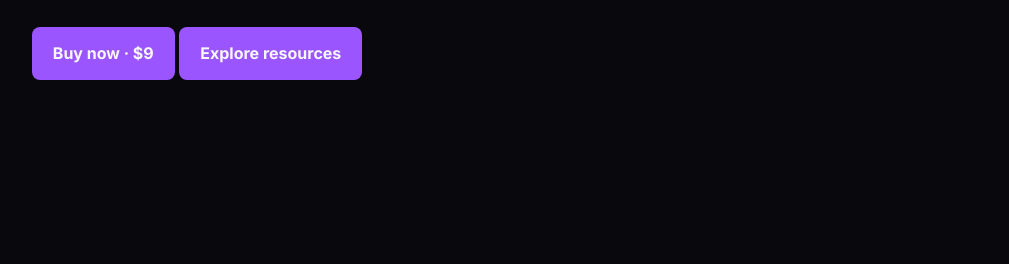
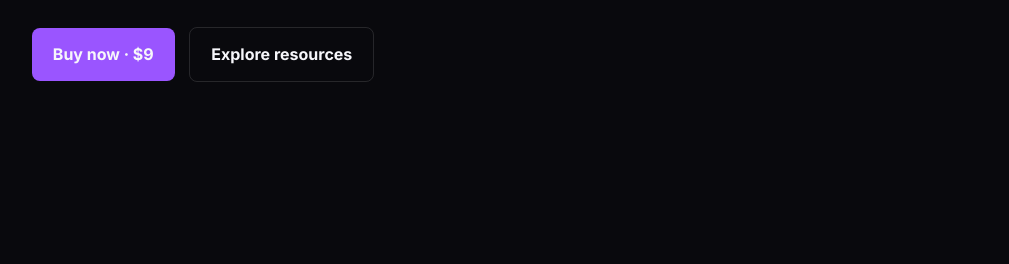
Before and after one commit to yasdos02/yasdos, a plain HTML site: page index.html in a window 1280 px wide. Shown: the part 536-800 px from the top of the page, without its empty margins (135-1144 px from the left). Drawn offline with Linux system fonts and the light colour scheme.

Commit message:
Style secondary button

```diff
--- a/styles.css
+++ b/styles.css
@@ -37,6 +37,8 @@ h1 span { background: linear-gradient(90deg, var(--purple), var(--cyan)); -webki
 .intro { max-width: 560px; color: var(--muted); font-size: 1.08rem; margin-bottom: 30px; }
 .button { display: inline-block; background: var(--purple); padding: 13px 21px; border-radius: 8px; text-decoration: none; font-weight: 700; }
 .button:hover { filter: brightness(1.15); }
+.button.secondary { background: transparent; border: 1px solid var(--line); margin-left: 10px; }
+.hero .button { margin-bottom: 10px; }
 .section { max-width: 1100px; margin: auto; padding: 75px 6%; }
 .section-heading { max-width: 650px; margin-bottom: 30px; }
 h2 { font-size: clamp(2rem, 5vw, 3.2rem); margin: 12px 0; }
```
